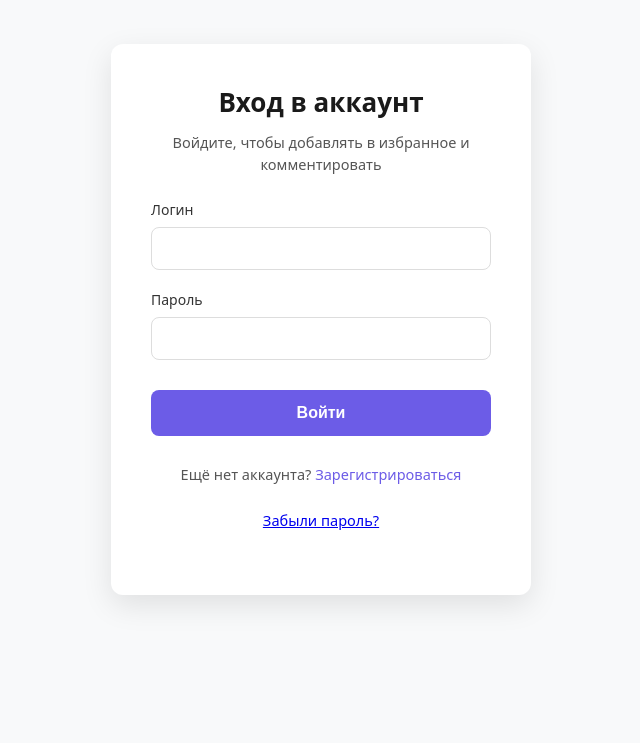
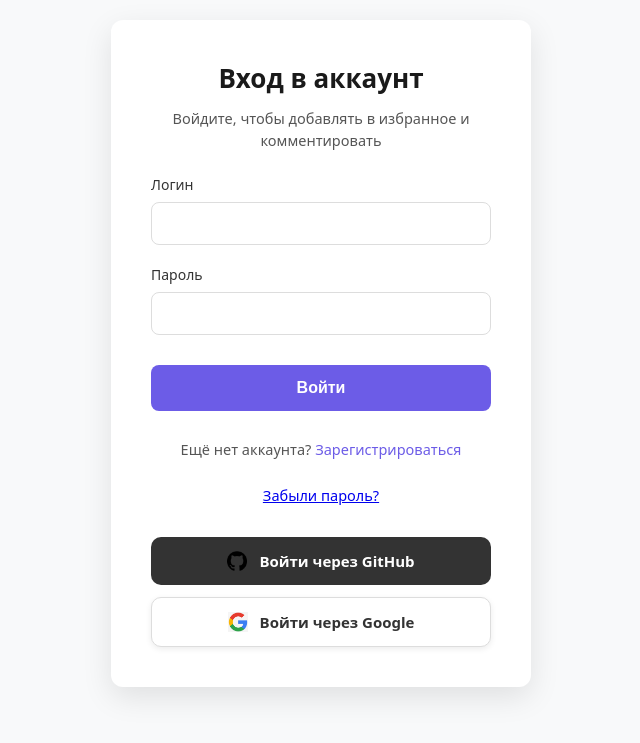
Before and after one commit to Totorooro/food_re, a Django app: a page that uses flavorfeed/users/templates/users/login.html in a window 1280 px wide. Shown: the part 57-800 px from the top of the page, without its empty margins (319-959 px from the left). Run offline with Django 4.2, Linux system fonts and the light colour scheme.

Commit message:
feat(auth): add GitHub and Google oAuth

```diff
--- a/flavorfeed/flavorfeed/urls.py
+++ b/flavorfeed/flavorfeed/urls.py
@@ -7,6 +7,7 @@ urlpatterns = [
     path('admin/', admin.site.urls),
     path('', include('recipes.urls')),
     path('users/', include('users.urls')),
+    path('social-auth/', include('social_django.urls', namespace='social')),
 ]
 
 
--- a/flavorfeed/static/recipes/css/style.css
+++ b/flavorfeed/static/recipes/css/style.css
@@ -598,3 +598,69 @@
             font-size: 13px;
             margin-top: 6px;
         }
+        /* ===================== СОЦИАЛЬНЫЕ КНОПКИ ===================== */
+        .social-buttons {
+            margin-top: 30px;
+            display: flex;
+            flex-direction: column;
+            gap: 12px;
+        }
+
+        .social-btn {
+            display: flex;
+            align-items: center;
+            justify-content: center;
+            gap: 12px;
+            padding: 14px 20px;
+            border-radius: 10px;
+            font-weight: 600;
+            font-size: 15px;
+            text-decoration: none;
+            transition: all 0.2s;
+            width: 100%;
+        }
+
+        .github-btn {
+            background: #333;
+            color: white;
+        }
+
+        .github-btn:hover {
+            background: #222;
+            transform: translateY(-1px);
+        }
+
+        .google-btn {
+            background: white;
+            color: #333;
+            border: 1.5px solid #ddd;
+            box-shadow: 0 2px 6px rgba(0,0,0,0.08);
+        }
+
+        .google-btn:hover {
+            background: #f8f9fa;
+            box-shadow: 0 4px 12px rgba(0,0,0,0.12);
+        }
+
+        .vk-btn {
+            background: #4680C2;
+            color: white;
+        }
+
+        .vk-btn:hover {
+            background: #3a6aa0;
+        }
+
+        .yandex-btn {
+            background: #000;
+            color: white;
+        }
+
+        .yandex-btn:hover {
+            background: #111;
+        }
+
+        .social-btn img, .social-btn svg {
+            width: 20px;
+            height: 20px;
+        }
--- a/flavorfeed/users/templates/users/login.html
+++ b/flavorfeed/users/templates/users/login.html
@@ -34,6 +34,16 @@
             <a href="{% url 'users:register' %}">Зарегистрироваться</a>
             <p><a href="{% url 'users:password_reset' %}">Забыли пароль?</a></p>
         </p>
+        <div class="social-buttons">
+            <a href="{% url 'social:begin' 'github' %}" class="social-btn github-btn">
+                <img src="{% static 'recipes/img/social/github.png' %}" alt="GitHub">
+                Войти через GitHub
+            </a>
+            <a href="{% url 'social:begin' 'google-oauth2' %}" class="social-btn google-btn">
+                <img src="{% static 'recipes/img/social/google.png' %}" alt="Google">
+                Войти через Google
+            </a>
+        </div>
     </div>
 </div>
 {% endblock %}
```
Also changed, not shown: flavorfeed/flavorfeed/settings.py (+11 -0 lines), flavorfeed/static/recipes/img/social/github.png (added), flavorfeed/static/recipes/img/social/google.png (added).
